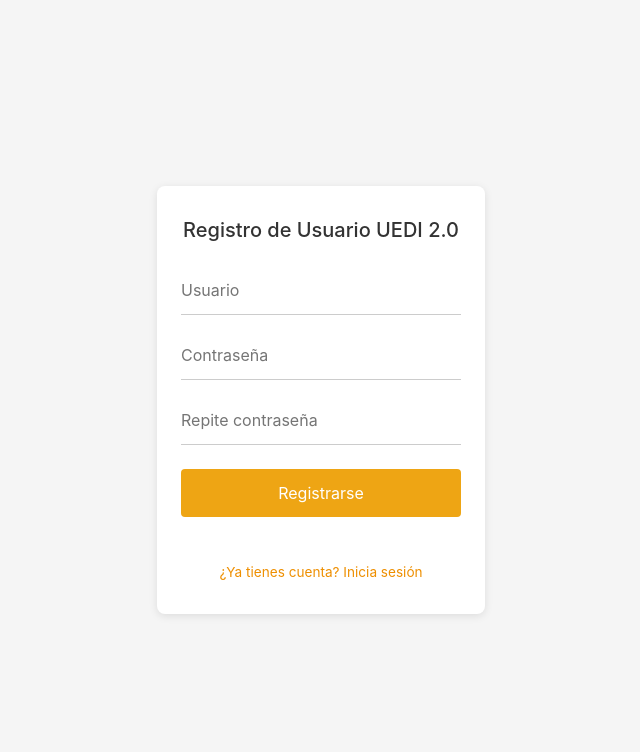
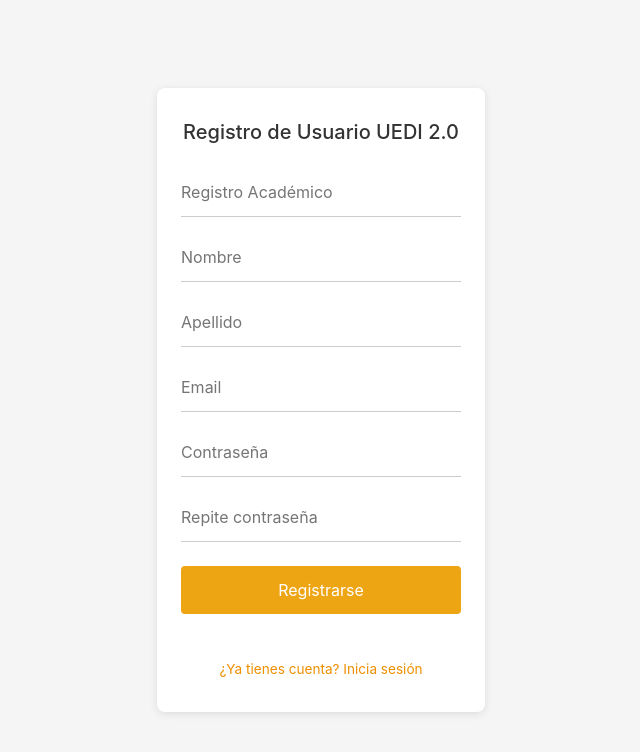
Before and after one commit to RONY36606/PRACTICAS_INICIALES_PLATAFORMA, an Angular app in the folder frontend/: page / in a window 1280 px wide. Both pictures are taken after a click on the link "¿No tienes cuenta? Regístrate". Shown: the top 752 px of the page, without its empty margins (319-959 px from the left). Built offline with nearby package versions, Linux system fonts and the light colour scheme.

Commit message:
corrección ingreso

```diff
--- a/frontend/src/app/app.component.html
+++ b/frontend/src/app/app.component.html
@@ -1,33 +1,64 @@
 <div class="container">
   <div class="form-card">
-    <h2>{{ isRegister ? 'Registro de Usuario UEDI 2.0' : 'Iniciar Sesión UEDI 2.0' }}</h2>
+    <h2>
+      {{ isRegister ? 'Registro de Usuario UEDI 2.0' : 'Iniciar Sesión UEDI 2.0' }}
+    </h2>
 
-    <form (ngSubmit)="onSubmit()">
+    <form (ngSubmit)="onSubmit()" #form="ngForm">
+      <!-- Registro Académico / Usuario -->
       <input
-        [(ngModel)]="username"
-        name="username"
-        placeholder="Usuario"
+        [(ngModel)]="registroAcademico"
+        name="registroAcademico"
+        placeholder="Registro Académico"
+        required
       />
 
+      <!-- Campos extra en modo registro -->
+      <ng-container *ngIf="isRegister">
+        <input
+          [(ngModel)]="nombre"
+          name="nombre"
+          placeholder="Nombre"
+          required
+        />
+        <input
+          [(ngModel)]="apellido"
+          name="apellido"
+          placeholder="Apellido"
+          required
+        />
+        <input
+          type="email"
+          [(ngModel)]="email"
+          name="email"
+          placeholder="Email"
+          required
+        />
+      </ng-container>
+
+      <!-- Contraseña -->
       <input
         type="password"
         [(ngModel)]="password"
         name="password"
         placeholder="Contraseña"
+        required
       />
 
-      <!-- Campo de confirmación -->
+      <!-- Repetir contraseña en registro -->
       <ng-container *ngIf="isRegister">
         <input
           type="password"
           [(ngModel)]="confirm"
           name="confirm"
           placeholder="Repite contraseña"
+          required
         />
       </ng-container>
 
-      <!-- Mensaje de validación en tiempo real -->
-      <p class="message" *ngIf="isRegister && confirm && password !== confirm">
+      <!-- Validación de contraseñas -->
+      <p class="message"
+         *ngIf="isRegister && confirm && password !== confirm">
         Las contraseñas no coinciden
       </p>
 
--- a/frontend/src/app/app.component.ts
+++ b/frontend/src/app/app.component.ts
@@ -14,9 +14,12 @@ import { CommonModule } from '@angular/common';
 export class AppComponent {
   // Propiedades usadas en el template
   isRegister = false;     // toggle entre login/registro
-  username = '';
+  registroAcademico = '';
+  nombre = '';
+  apellido = '';
+  email = '';
   password = '';
-  confirm = '';           // para repetir contraseña al registrar
+  confirm = '';          // para repetir contraseña al registrar
   message = '';
 
   constructor(private http: HttpClient) {}
@@ -24,7 +27,10 @@ export class AppComponent {
   // Cambia entre modo login y modo registro
   toggleForm(): void {
     this.isRegister = !this.isRegister;
-    this.username = '';
+    this.registroAcademico = '';
+    this.nombre = '';
+    this.apellido = '';
+    this.email = '';
     this.password = '';
     this.confirm = '';
     this.message = '';
@@ -32,39 +38,72 @@ export class AppComponent {
 
   // Envía login o registro según isRegister
   onSubmit(): void {
-    if (!this.username || !this.password) {
-      this.message = 'Completa usuario y contraseña';
+    // validar campos obligatorios
+    if (
+      !this.registroAcademico ||
+      !this.password ||
+      (this.isRegister &&
+        (!this.nombre || !this.apellido || !this.email))
+    ) {
+      this.message = 'Completa todos los campos requeridos';
       return;
     }
 
     if (this.isRegister) {
-      // Validar confirmación
+      // validar contraseñas iguales
       if (this.password !== this.confirm) {
         this.message = 'Las contraseñas no coinciden';
         return;
       }
-      // Llamada a /api/register
-      this.http.post<{ message: string }>(
-        'http://localhost:3000/api/register',
-        { username: this.username, password: this.password }
-      ).subscribe({
-        next: resp => this.message = resp.message,
-        error: (err: HttpErrorResponse) =>
-          this.message = err.error?.message || 'Error al registrar'
-      });
+
+      // payload para /api/register
+      const payload = {
+        registroAcademico: this.registroAcademico,
+        nombre: this.nombre,
+        apellido: this.apellido,
+        password: this.password,
+        email: this.email
+      };
+
+      this.http
+        .post<{ message: string }>(
+          'http://localhost:3000/api/register',
+          payload
+        )
+        .subscribe({
+          next: resp => {
+            this.message = resp.message;
+            // opcional: cambiar a login tras registro exitoso
+            this.isRegister = false;
+          },
+          error: (err: HttpErrorResponse) =>
+            (this.message = err.error?.message || 'Error al registrar')
+        });
     } else {
-      // Llamada a /api/login
-      this.http.post<{ message: string }>(
-        'http://localhost:3000/api/login',
-        { username: this.username, password: this.password }
-      ).subscribe({
-        next: resp => this.message = resp.message,
-        error: (err: HttpErrorResponse) =>
-          this.message = err.error?.message || 'Credenciales inválidas'
-      });
+      // payload para /api/login
+      const payload = {
+        registroAcademico: this.registroAcademico,
+        password: this.password
+      };
+
+      this.http
+        .post<{
+          message: string;
+          user?: {
+            registroAcademico: string;
+            nombre: string;
+            apellido: string;
+            email: string;
+          };
+        }>('http://localhost:3000/api/login', payload)
+        .subscribe({
+          next: resp => {
+            this.message = resp.message;
+            // aquí podrías guardar resp.user en un servicio de sesión
+          },
+          error: (err: HttpErrorResponse) =>
+            (this.message = err.error?.message || 'Credenciales inválidas')
+        });
     }
-    this.username = '';
-    this.password = '';
-    this.confirm = '';
   }
 }
```
Also changed, not shown: 1 other file (tests, documents, lock files or other folders).
